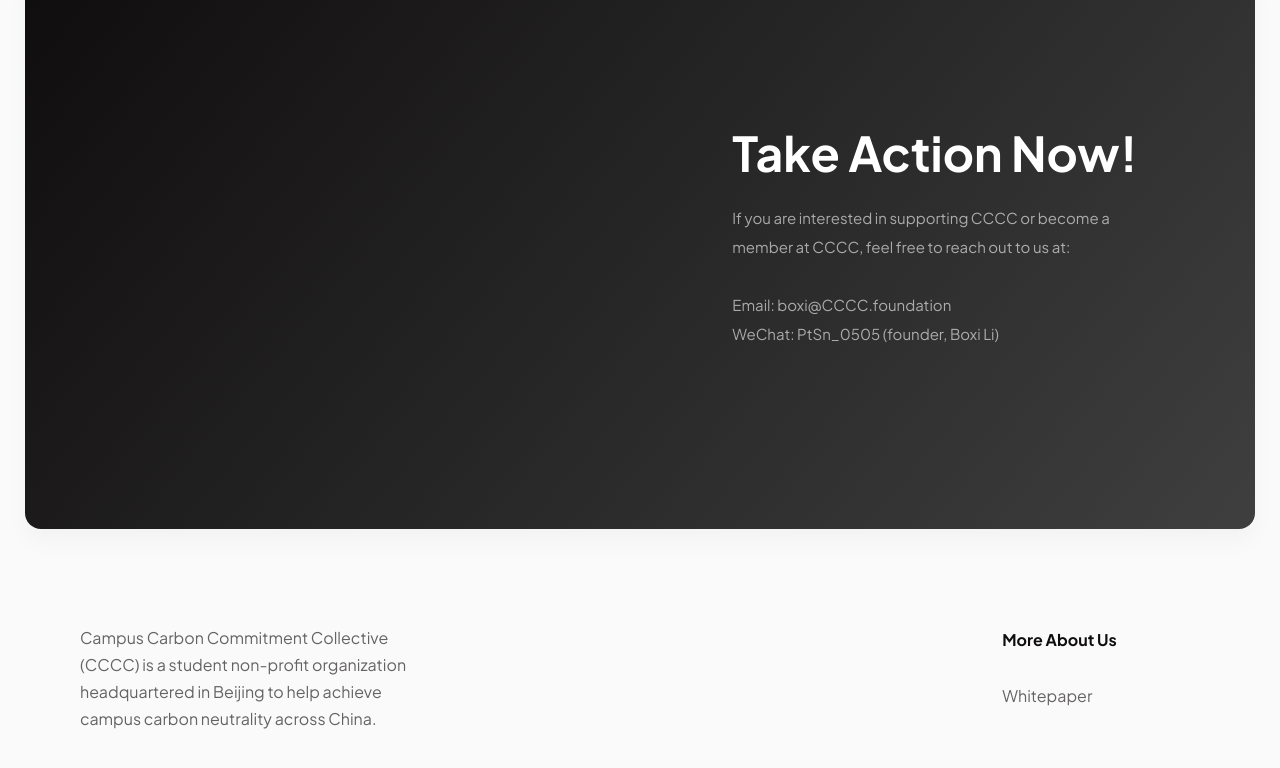
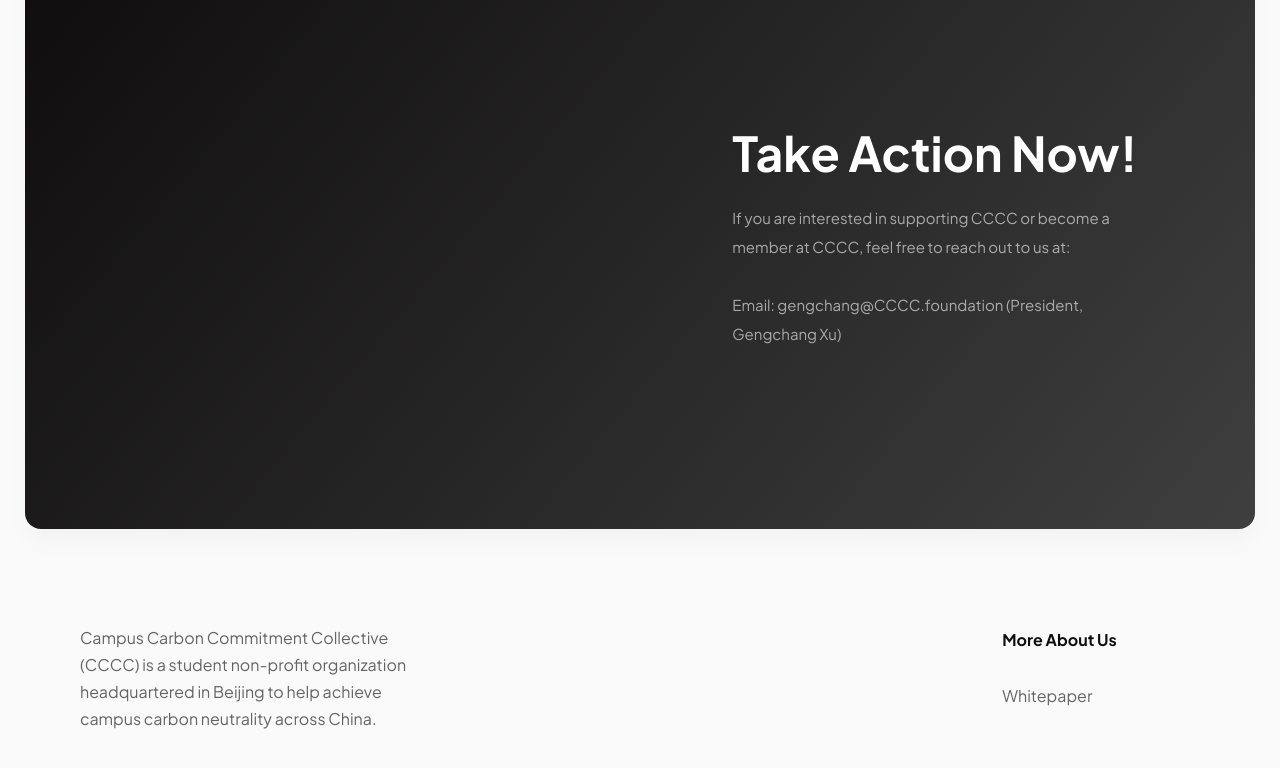
Before and after one commit to CarbonCommitment/carboncommitment.github.io, a plain HTML site: page index.html in a window 1280 px wide. Shown: the part 5625-6393 px from the top of the page. Drawn offline with nearby package versions, Linux system fonts and the light colour scheme.

Commit message:
update team

```diff
--- a/index.html
+++ b/index.html
@@ -269,7 +269,7 @@
         <div data-w-id="028c99df-4a74-5dd9-09f8-7ada13e3f957" class="grid-banner"><img src="images/Screen_4.png" loading="eager" data-w-id="028c99df-4a74-5dd9-09f8-7ada13e3f958" id="w-node-_028c99df-4a74-5dd9-09f8-7ada13e3f958-13e3f957" sizes="(max-width: 479px) 100vw, (max-width: 767px) 84vw, (max-width: 991px) 47vw, 48vw" srcset="images/Screen_4-p-500.png 500w, images/Screen_4.png 826w" alt="" class="image-banner">
           <div id="w-node-_028c99df-4a74-5dd9-09f8-7ada13e3f959-13e3f957" class="banner-block">
             <h2 class="heading white">Take Action Now!</h2>
-            <p class="paragraph white">If you are interested in supporting CCCC or become a member at CCCC, feel free to reach out to us at:<br>‍<br>Email: boxi@CCCC.foundation<br>WeChat: PtSn_0505 (founder, Boxi Li)</p>
+            <p class="paragraph white">If you are interested in supporting CCCC or become a member at CCCC, feel free to reach out to us at:<br>‍<br>Email: gengchang@CCCC.foundation (President, Gengchang Xu)</p>
           </div>
         </div>
       </div>
```
Also changed, not shown: 1 other file.
